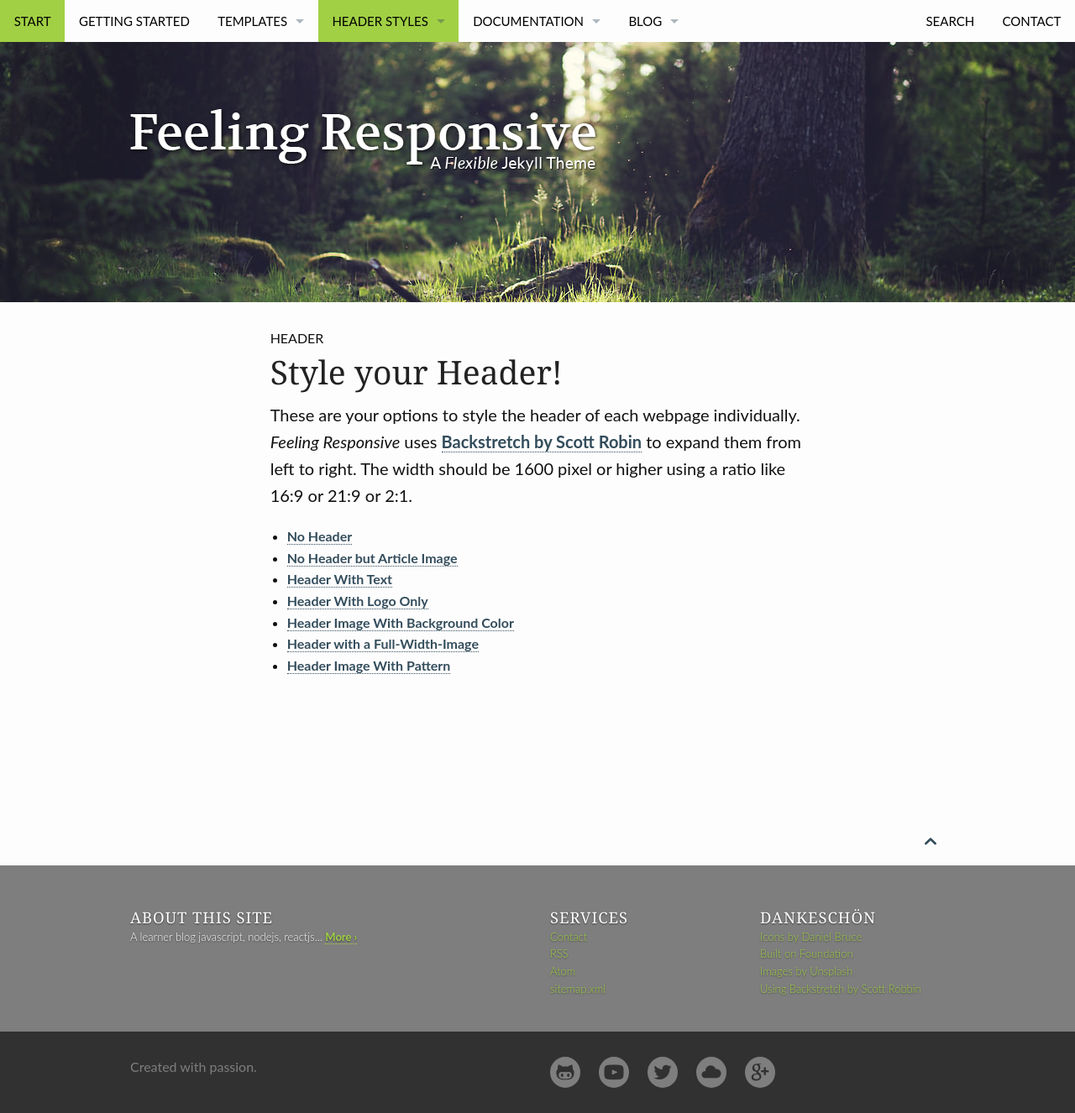
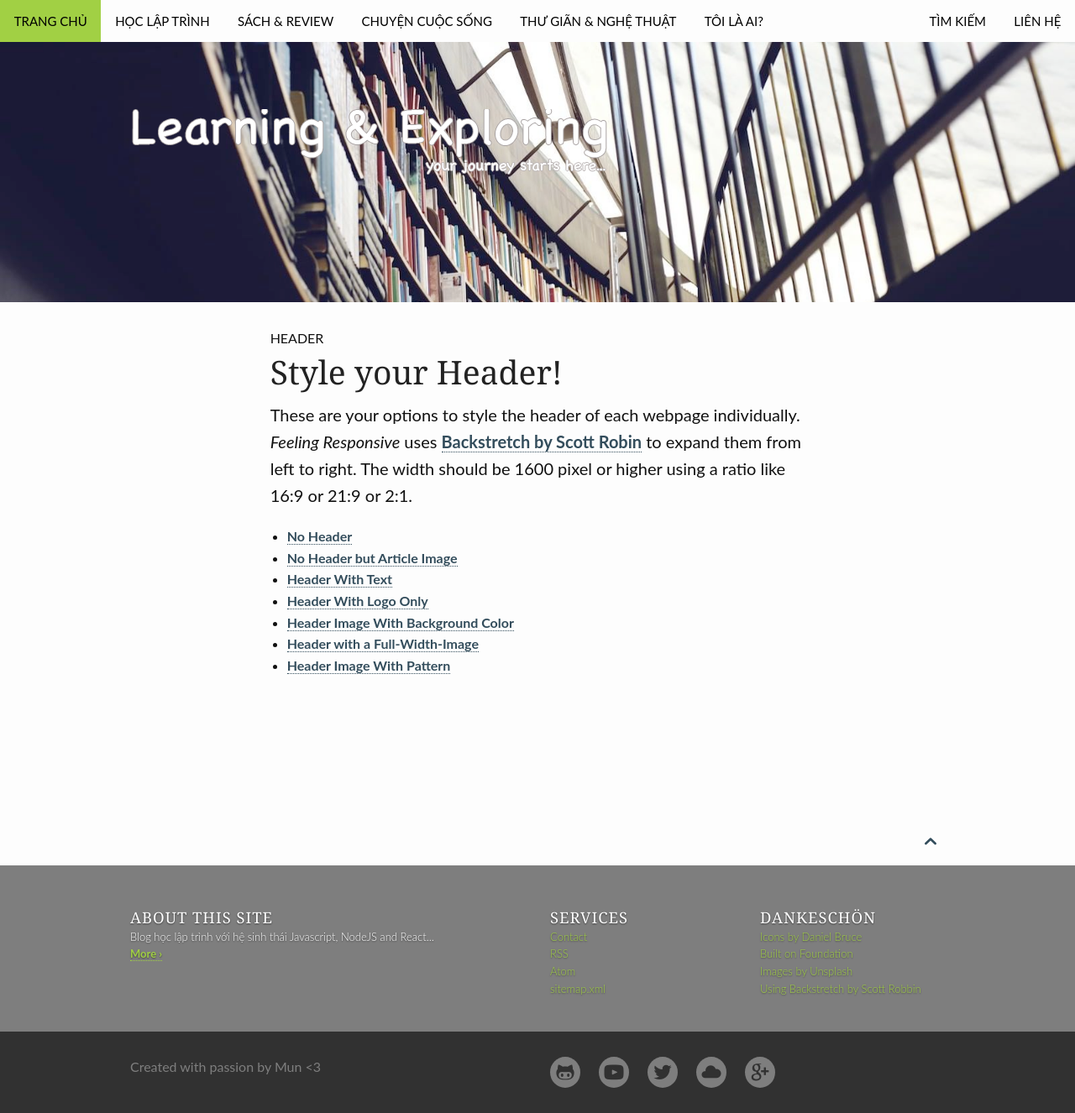
Before and after one commit to quangnd/quangnd.github.io, a Jekyll site: the page built from pages/headers.md, in a window 1280 px wide. Shown: the whole page at 84% size. Built offline with Jekyll 4.4.1, drawn with Linux system fonts in a browser that asks for light colours.

Commit message:
Update navigation

```diff
--- a/_config.yml
+++ b/_config.yml
@@ -8,16 +8,16 @@
 #                                                 /____/
 #
 # Title of your website
-title: 'Mun is here'
+title: 'Cùng học lập trình'
 
 # The slogan describes your website and is used on homepage in <title> and other important places
 slogan: 'A learners blog'
 
 # The description is used on homepage and in the footer to quickly describe your website. Use a maximum of 150 characters for SEO-purposes.
-description: 'A learner blog javascript, nodejs, reactjs...'
+description: 'Blog học lập trình với hệ sinh thái Javascript, NodeJS and React...'
 
 # The credits show up in the includes/_footer.html – It would be nice of you to leave a link to Phlow or Feeling Responsive as a thank you :)
-credits: 'Created with passion.'
+credits: 'Created with passion by Mun <3'
 
 # Main author of the website
 # See > authors.yml
--- a/_data/navigation.yml
+++ b/_data/navigation.yml
@@ -1,75 +1,31 @@
-- title: Start
+- title: Trang chủ
   url: "/"
   side: left
 
-- title: Getting Started
-  url: "/getting-started/"
+- title: Học lập trình
+  url: "/blog/"
   side: left
 
-- title: "Templates"
-  url: "/design/"
+- title: Sách & Review
+  url: "/design/grid/"
   side: left
-  dropdown:
-  - title: "Grid & Colors"
-    url: "/design/grid/"
-  - title: "Typography"
-    url: "/design/typography/typography/"
-  - title: "Page/Post"
-    url: "/design/page/"
-  - title: "Post-Left-Sidebar"
-    url: "/design/post-left-sidebar/"
-  - title: "Post-Right-Sidebar"
-    url: "/design/post-right-sidebar/"
-  - title: "Page Full-Width"
-    url: "/design/page-fullwidth/"
-  - title: "Blog-Page"
-    url: "/blog/"
-  - title: "Video"
-    url: "/design/video/"
-  - title: "Gallery"
-    url: "/design/gallery/"
-  - title: "Portfolio"
-    url: "/design/portfolio/"
 
-- title: "Header Styles"
-  url: "/headers/"
+- title: Chuyện cuộc sống
+  url: "/design/post-right-sidebar/"
   side: left
-  dropdown:
-  - title: "Header with Full-Width-Image"
-    url: "/design/header-full-width-image/"
-  - title: "Header with Image and Pattern"
-    url: "/design/header-image-pattern/"
-  - title: "Header with image and color"
-    url: "/design/header-image-color/"
-  - title: "Header Only With Logo"
-    url: "/design/header-logo-only/"
-  - title: "Header With Text"
-    url: "/design/header-with-text/"
-  - title: "No Header"
-    url: "/design/no-header/"
-  - title: "No Header but Image"
-    url: "/design/no-header-but-image/"
 
-- title: Documentation
-  url: "/documentation/"
+- title: Thư giãn & nghệ thuật
+  url: "/design/page-fullwidth/"
   side: left
-  dropdown:
-  - title: "Changelog"
-    url: "/changelog/"
-  - title: "Roadmap"
-    url: "/roadmap/"
 
-- title: Blog
-  url: "/blog/"
+- title: Tôi là ai?
+  url: "/design/portfolio/"
   side: left
-  dropdown:
-  - title: "Blog Archive"
-    url: "/blog/archive/"
 
-- title: "Search"
+- title: "Tìm kiếm"
   url: "/search/"
   side: right
 
-- title: "Contact"
+- title: "Liên hệ"
   url: "/contact/"
   side: right
--- /dev/null
+++ b/_data/navigation_bk.yaml
@@ -0,0 +1,64 @@
+- title: "Templates"
+  url: "/design/"
+  side: left
+  dropdown:
+  - title: "Grid & Colors"
+    url: "/design/grid/"
+  - title: "Typography"
+    url: "/design/typography/typography/"
+  - title: "Page/Post"
+    url: "/design/page/"
+  - title: "Post-Left-Sidebar"
+    url: "/design/post-left-sidebar/"
+  - title: "Post-Right-Sidebar"
+    url: "/design/post-right-sidebar/"
+  - title: "Page Full-Width"
+    url: "/design/page-fullwidth/"
+  - title: "Blog-Page"
+    url: "/blog/"
+  - title: "Video"
+    url: "/design/video/"
+  - title: "Gallery"
+    url: "/design/gallery/"
+  - title: "Portfolio"
+    url: "/design/portfolio/"
+
+- title: "Header Styles"
+  url: "/headers/"
+  side: left
+  dropdown:
+  - title: "Header with Full-Width-Image"
+    url: "/design/header-full-width-image/"
+  - title: "Header with Image and Pattern"
+    url: "/design/header-image-pattern/"
+  - title: "Header with image and color"
+    url: "/design/header-image-color/"
+  - title: "Header Only With Logo"
+    url: "/design/header-logo-only/"
+  - title: "Header With Text"
+    url: "/design/header-with-text/"
+  - title: "No Header"
+    url: "/design/no-header/"
+  - title: "No Header but Image"
+    url: "/design/no-header-but-image/"
+
+- title: Documentation
+  url: "/documentation/"
+  side: left
+  dropdown:
+  - title: "Changelog"
+    url: "/changelog/"
+  - title: "Roadmap"
+    url: "/roadmap/"
+
+- title: Blog
+  url: "/blog/"
+  side: left
+  dropdown:
+  - title: "Blog Archive"
+    url: "/blog/archive/"
+
+
+- title: Getting Started
+  url: "/getting-started/"
+  side: left
--- a/_includes/_footer_scripts.html
+++ b/_includes/_footer_scripts.html
@@ -10,8 +10,8 @@ $('audio,video').mediaelementplayer();
 
 {% if page.header.image_fullwidth %}
 <script>
-    $("#masthead").backstretch("{{ site.urlimg }}{{ page.header.image_fullwidth }}", {fade: 700});
-    $("#masthead-with-text").backstretch("{{ site.urlimg }}{{ page.header.image_fullwidth }}", {fade: 700});
+    $("#masthead").backstretch("{{ site.urlimg }}{{ page.header.image_fullwidth }}", {fade: 2000});
+    $("#masthead-with-text").backstretch("{{ site.urlimg }}{{ page.header.image_fullwidth }}", {fade: 2000});
 </script>
 {% endif %}
 
--- a/pages/headers.md
+++ b/pages/headers.md
@@ -4,7 +4,7 @@ subheadline: "Header"
 title: "Style your Header!"
 teaser: "These are your options to style the header of each webpage individually. <em>Feeling Responsive</em> uses <a href='http://srobbin.com/jquery-plugins/backstretch/'>Backstretch by Scott Robin</a> to expand them from left to right. The width should be 1600 pixel or higher using a ratio like 16:9 or 21:9 or 2:1."
 header:
-   image_fullwidth: "header_unsplash_5.jpg"
+   image_fullwidth: "header_unsplash_8.jpg"
 permalink: "/headers/"
 ---
 <ul>
```
Also changed, not shown: blog-list-references.md (+6 -0 lines), pages/pages-root-folder/index.md (+1 -1 lines), assets/img/logo.png, assets/img/logo_bk.png (added).
